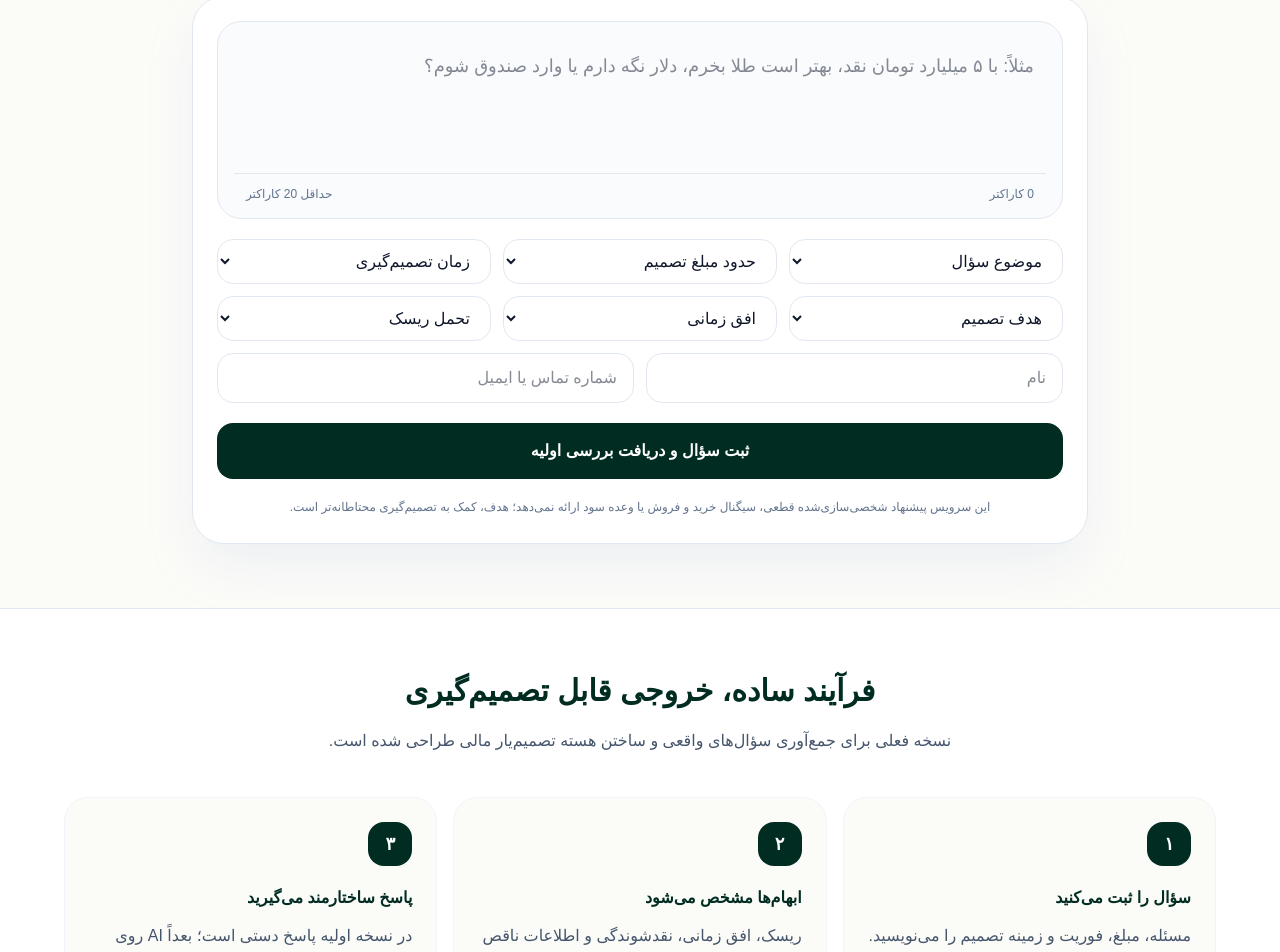
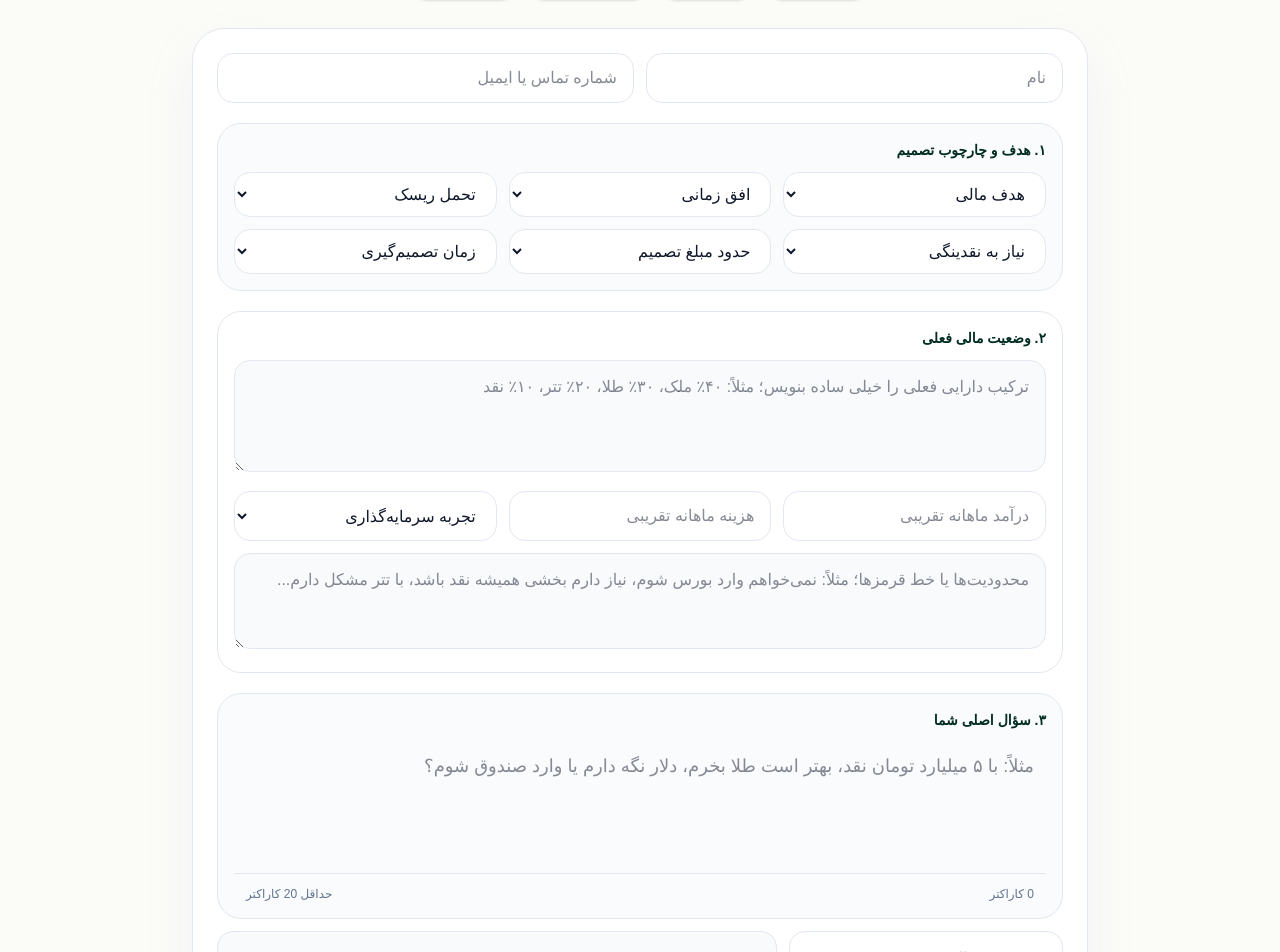
Before and after one commit to sarvvest-ops/Ask.SarvVest, a Next.js app: page / in a window 1280 px wide. Shown: the part 576-1528 px from the top of the page. Built offline with nearby package versions, Linux system fonts and the light colour scheme.

Commit message:
Convert homepage to client intake form

```diff
--- a/app/page.tsx
+++ b/app/page.tsx
@@ -71,6 +71,18 @@ const riskOptions = [
   ["high", "زیاد"],
 ] as const;
 
+const liquidityOptions = [
+  ["high", "زیاد؛ شاید زود به پول نیاز داشته باشم"],
+  ["medium", "متوسط؛ بخشی از پول باید نقد بماند"],
+  ["low", "کم؛ فعلاً نیاز فوری به پول نقد ندارم"],
+] as const;
+
+const experienceOptions = [
+  ["beginner", "تازه‌کار"],
+  ["intermediate", "متوسط"],
+  ["advanced", "حرفه‌ای"],
+] as const;
+
 const labels: Record<string, string> = Object.fromEntries([
   ...categoryOptions,
   ...amountOptions,
@@ -78,6 +90,8 @@ const labels: Record<string, string> = Object.fromEntries([
   ...goalOptions,
   ...horizonOptions,
   ...riskOptions,
+  ...liquidityOptions,
+  ...experienceOptions,
 ]);
 
 export default function Home() {
@@ -87,9 +101,15 @@ export default function Home() {
   const [category, setCategory] = useState("");
   const [amountRange, setAmountRange] = useState("");
   const [urgency, setUrgency] = useState("");
-  const [goal, setGoal] = useState("");
-  const [horizon, setHorizon] = useState("");
+  const [financialGoal, setFinancialGoal] = useState("");
+  const [timeHorizon, setTimeHorizon] = useState("");
   const [riskTolerance, setRiskTolerance] = useState("");
+  const [liquidityNeed, setLiquidityNeed] = useState("");
+  const [currentAssets, setCurrentAssets] = useState("");
+  const [monthlyIncome, setMonthlyIncome] = useState("");
+  const [monthlyExpense, setMonthlyExpense] = useState("");
+  const [investmentExperience, setInvestmentExperience] = useState("");
+  const [investmentConstraints, setInvestmentConstraints] = useState("");
   const [company, setCompany] = useState("");
   const [loading, setLoading] = useState(false);
   const [message, setMessage] = useState("");
@@ -97,14 +117,15 @@ export default function Home() {
 
   const characterCount = questionText.trim().length;
 
-  const decisionSummary = useMemo(
+  const profileSummary = useMemo(
     () =>
       [
-        goal ? `هدف تصمیم: ${labels[goal]}` : "",
-        horizon ? `افق زمانی: ${labels[horizon]}` : "",
-        riskTolerance ? `تحمل ریسک: ${labels[riskTolerance]}` : "",
+        financialGoal ? `هدف: ${labels[financialGoal]}` : "",
+        timeHorizon ? `افق زمانی: ${labels[timeHorizon]}` : "",
+        riskTolerance ? `ریسک‌پذیری: ${labels[riskTolerance]}` : "",
+        liquidityNeed ? `نیاز نقدینگی: ${labels[liquidityNeed]}` : "",
       ].filter(Boolean),
-    [goal, horizon, riskTolerance]
+    [financialGoal, timeHorizon, riskTolerance, liquidityNeed]
   );
 
   async function handleSubmit(event: FormEvent<HTMLFormElement>) {
@@ -131,9 +152,7 @@ export default function Home() {
 
     if (trimmedQuestionText.length < MIN_QUESTION_LENGTH) {
       setIsError(true);
-      setMessage(
-        `متن سؤال باید حداقل ${MIN_QUESTION_LENGTH} کاراکتر باشد تا قابل بررسی باشد.`
-      );
+      setMessage(`متن سؤال باید حداقل ${MIN_QUESTION_LENGTH} کاراکتر باشد.`);
       return;
     }
 
@@ -143,12 +162,11 @@ export default function Home() {
       return;
     }
 
-    const enrichedQuestionText = [
-      trimmedQuestionText,
-      decisionSummary.length ? `زمینه تصمیم:\n${decisionSummary.join("\n")}` : "",
-    ]
-      .filter(Boolean)
-      .join("\n\n---\n");
+    if (!financialGoal || !timeHorizon || !riskTolerance || !liquidityNeed) {
+      setIsError(true);
+      setMessage("لطفاً هدف مالی، افق زمانی، ریسک‌پذیری و نیاز نقدینگی را کامل کنید.");
+      return;
+    }
 
     setLoading(true);
 
@@ -161,10 +179,19 @@ export default function Home() {
         body: JSON.stringify({
           name: trimmedName,
           contact: trimmedContact,
-          question_text: enrichedQuestionText,
+          question_text: trimmedQuestionText,
           category,
           amount_range: amountRange,
           urgency,
+          financial_goal: financialGoal,
+          time_horizon: timeHorizon,
+          risk_tolerance: riskTolerance,
+          liquidity_need: liquidityNeed,
+          current_assets: currentAssets,
+          monthly_income: monthlyIncome,
+          monthly_expense: monthlyExpense,
+          investment_experience: investmentExperience,
+          investment_constraints: investmentConstraints,
           company,
         }),
       });
@@ -173,12 +200,12 @@ export default function Home() {
 
       if (!response.ok) {
         setIsError(true);
-        setMessage(result.error || "خطا در ثبت سؤال.");
+        setMessage(result.error || "خطا در ثبت اطلاعات.");
         return;
       }
 
       setMessage(
-        "سؤال شما ثبت شد. در نسخه اولیه، پاسخ پس از بررسی دستی و ساختارمند آماده می‌شود."
+        "پروفایل مالی اولیه و سؤال شما ثبت شد. در نسخه بعدی، پاسخ اولیه AI بر اساس همین داده‌ها ساخته می‌شود."
       );
 
       setName("");
@@ -187,9 +214,15 @@ export default function Home() {
       setCategory("");
       setAmountRange("");
       setUrgency("");
-      setGoal("");
-      setHorizon("");
+      setFinancialGoal("");
+      setTimeHorizon("");
       setRiskTolerance("");
+      setLiquidityNeed("");
+      setCurrentAssets("");
+      setMonthlyIncome("");
+      setMonthlyExpense("");
+      setInvestmentExperience("");
+      setInvestmentConstraints("");
       setCompany("");
     } catch {
       setIsError(true);
@@ -210,7 +243,7 @@ export default function Home() {
             <div className="text-lg font-semibold tracking-tight text-emerald-950">
               Ask SarvVest
             </div>
-            <div className="text-xs text-slate-500">Financial Decision Support</div>
+            <div className="text-xs text-slate-500">Financial Decision System</div>
           </div>
         </div>
 
@@ -227,20 +260,20 @@ export default function Home() {
         </nav>
       </header>
 
-      <section className="mx-auto flex min-h-[72vh] max-w-5xl flex-col items-center justify-center px-6 pb-16 pt-10 text-center">
+      <section className="mx-auto flex max-w-5xl flex-col items-center justify-center px-6 pb-16 pt-10 text-center">
         <p className="mb-5 rounded-full border border-emerald-900/10 bg-white px-4 py-2 text-xs font-medium text-emerald-950 shadow-sm">
           نسخه اولیه سیستم تصمیم‌یار مالی سرووست
         </p>
 
         <h1 className="max-w-4xl text-4xl font-black leading-[1.7] tracking-tight text-emerald-950 md:text-6xl">
-          سؤال مالی‌ات را بپرس؛
+          پروفایل مالی‌ات را بساز؛
           <br /> تصمیم را ساختارمندتر ببین.
         </h1>
 
         <p className="mt-5 max-w-2xl text-base leading-8 text-slate-600 md:text-lg">
-          Ask SarvVest برای تصمیم‌هایی مثل نگهداری پول نقد، خرید طلا یا دلار،
-          ورود به صندوق، ملک یا چینش سبد دارایی طراحی شده است؛ نه برای وعده سود
-          یا سیگنال قطعی.
+          Ask SarvVest قرار نیست فقط یک سایت پرسش و پاسخ باشد. اینجا ابتدا یک تصویر
+          اولیه از هدف، ریسک، نقدشوندگی و ترکیب دارایی ساخته می‌شود تا بعداً پاسخ
+          اولیه AI و در صورت نیاز بررسی تخصصی انسانی روی آن انجام شود.
         </p>
 
         <div className="mt-8 flex flex-wrap justify-center gap-2">
@@ -273,30 +306,80 @@ export default function Home() {
             />
           </label>
 
-          <div className="rounded-[1.5rem] border border-slate-200 bg-slate-50/70 p-3 focus-within:border-emerald-900 md:p-4">
-            <textarea
-              value={questionText}
-              onChange={(event) => setQuestionText(event.target.value)}
+          <div className="grid gap-3 md:grid-cols-2">
+            <input
+              value={name}
               required
-              minLength={MIN_QUESTION_LENGTH}
-              placeholder="مثلاً: با ۵ میلیارد تومان نقد، بهتر است طلا بخرم، دلار نگه دارم یا وارد صندوق شوم؟"
-              className="min-h-32 w-full resize-none bg-transparent px-3 py-3 text-right text-base leading-8 outline-none md:text-lg"
+              onChange={(event) => setName(event.target.value)}
+              placeholder="نام"
+              className="rounded-2xl border border-slate-200 px-4 py-3 text-right outline-none transition focus:border-emerald-800"
             />
-            <div className="flex items-center justify-between border-t border-slate-200 px-3 pt-3 text-xs text-slate-500">
-              <span>{characterCount} کاراکتر</span>
-              <span>حداقل {MIN_QUESTION_LENGTH} کاراکتر</span>
-            </div>
+
+            <input
+              value={contact}
+              required
+              minLength={5}
+              onChange={(event) => setContact(event.target.value)}
+              placeholder="شماره تماس یا ایمیل"
+              className="rounded-2xl border border-slate-200 px-4 py-3 text-right outline-none transition focus:border-emerald-800"
+            />
           </div>
 
-          <div className="mt-5 grid gap-3 md:grid-cols-3">
+          <div className="mt-5 rounded-3xl border border-slate-200 bg-slate-50/70 p-4">
+            <div className="mb-3 text-sm font-black text-emerald-950">۱. هدف و چارچوب تصمیم</div>
+            <div className="grid gap-3 md:grid-cols-3">
               <select
-              value={category}
+                value={financialGoal}
                 required
-              onChange={(event) => setCategory(event.target.value)}
+                onChange={(event) => setFinancialGoal(event.target.value)}
                 className="rounded-2xl border border-slate-200 bg-white px-4 py-3 text-right outline-none transition focus:border-emerald-800"
               >
-              <option value="">موضوع سؤال</option>
-              {categoryOptions.map(([value, label]) => (
+                <option value="">هدف مالی</option>
+                {goalOptions.map(([value, label]) => (
+                  <option key={value} value={value}>
+                    {label}
+                  </option>
+                ))}
+              </select>
+
+              <select
+                value={timeHorizon}
+                required
+                onChange={(event) => setTimeHorizon(event.target.value)}
+                className="rounded-2xl border border-slate-200 bg-white px-4 py-3 text-right outline-none transition focus:border-emerald-800"
+              >
+                <option value="">افق زمانی</option>
+                {horizonOptions.map(([value, label]) => (
+                  <option key={value} value={value}>
+                    {label}
+                  </option>
+                ))}
+              </select>
+
+              <select
+                value={riskTolerance}
+                required
+                onChange={(event) => setRiskTolerance(event.target.value)}
+                className="rounded-2xl border border-slate-200 bg-white px-4 py-3 text-right outline-none transition focus:border-emerald-800"
+              >
+                <option value="">تحمل ریسک</option>
+                {riskOptions.map(([value, label]) => (
+                  <option key={value} value={value}>
+                    {label}
+                  </option>
+                ))}
+              </select>
+            </div>
+
+            <div className="mt-3 grid gap-3 md:grid-cols-3">
+              <select
+                value={liquidityNeed}
+                required
+                onChange={(event) => setLiquidityNeed(event.target.value)}
+                className="rounded-2xl border border-slate-200 bg-white px-4 py-3 text-right outline-none transition focus:border-emerald-800"
+              >
+                <option value="">نیاز به نقدینگی</option>
+                {liquidityOptions.map(([value, label]) => (
                   <option key={value} value={value}>
                     {label}
                   </option>
@@ -329,41 +412,37 @@ export default function Home() {
                 ))}
               </select>
             </div>
+          </div>
+
+          <div className="mt-5 rounded-3xl border border-slate-200 bg-white p-4">
+            <div className="mb-3 text-sm font-black text-emerald-950">۲. وضعیت مالی فعلی</div>
+            <textarea
+              value={currentAssets}
+              onChange={(event) => setCurrentAssets(event.target.value)}
+              placeholder="ترکیب دارایی فعلی را خیلی ساده بنویس؛ مثلاً: ۴۰٪ ملک، ۳۰٪ طلا، ۲۰٪ تتر، ۱۰٪ نقد"
+              className="min-h-28 w-full resize-y rounded-2xl border border-slate-200 bg-slate-50 px-4 py-3 text-right leading-7 outline-none transition focus:border-emerald-800"
+            />
 
             <div className="mt-3 grid gap-3 md:grid-cols-3">
+              <input
+                value={monthlyIncome}
+                onChange={(event) => setMonthlyIncome(event.target.value)}
+                placeholder="درآمد ماهانه تقریبی"
+                className="rounded-2xl border border-slate-200 px-4 py-3 text-right outline-none transition focus:border-emerald-800"
+              />
+              <input
+                value={monthlyExpense}
+                onChange={(event) => setMonthlyExpense(event.target.value)}
+                placeholder="هزینه ماهانه تقریبی"
+                className="rounded-2xl border border-slate-200 px-4 py-3 text-right outline-none transition focus:border-emerald-800"
+              />
               <select
-              value={goal}
-              onChange={(event) => setGoal(event.target.value)}
+                value={investmentExperience}
+                onChange={(event) => setInvestmentExperience(event.target.value)}
                 className="rounded-2xl border border-slate-200 bg-white px-4 py-3 text-right outline-none transition focus:border-emerald-800"
               >
-              <option value="">هدف تصمیم</option>
-              {goalOptions.map(([value, label]) => (
-                <option key={value} value={value}>
-                  {label}
-                </option>
-              ))}
-            </select>
-
-            <select
-              value={horizon}
-              onChange={(event) => setHorizon(event.target.value)}
-              className="rounded-2xl border border-slate-200 bg-white px-4 py-3 text-right outline-none transition focus:border-emerald-800"
-            >
-              <option value="">افق زمانی</option>
-              {horizonOptions.map(([value, label]) => (
-                <option key={value} value={value}>
-                  {label}
-                </option>
-              ))}
-            </select>
-
-            <select
-              value={riskTolerance}
-              onChange={(event) => setRiskTolerance(event.target.value)}
-              className="rounded-2xl border border-slate-200 bg-white px-4 py-3 text-right outline-none transition focus:border-emerald-800"
-            >
-              <option value="">تحمل ریسک</option>
-              {riskOptions.map(([value, label]) => (
+                <option value="">تجربه سرمایه‌گذاری</option>
+                {experienceOptions.map(([value, label]) => (
                   <option key={value} value={value}>
                     {label}
                   </option>
@@ -371,23 +450,50 @@ export default function Home() {
               </select>
             </div>
 
-          <div className="mt-3 grid gap-3 md:grid-cols-2">
-            <input
-              value={name}
+            <textarea
+              value={investmentConstraints}
+              onChange={(event) => setInvestmentConstraints(event.target.value)}
+              placeholder="محدودیت‌ها یا خط قرمزها؛ مثلاً: نمی‌خواهم وارد بورس شوم، نیاز دارم بخشی همیشه نقد باشد، با تتر مشکل دارم..."
+              className="mt-3 min-h-24 w-full resize-y rounded-2xl border border-slate-200 bg-slate-50 px-4 py-3 text-right leading-7 outline-none transition focus:border-emerald-800"
+            />
+          </div>
+
+          <div className="mt-5 rounded-[1.5rem] border border-slate-200 bg-slate-50/70 p-3 focus-within:border-emerald-900 md:p-4">
+            <div className="mb-2 text-sm font-black text-emerald-950">۳. سؤال اصلی شما</div>
+            <textarea
+              value={questionText}
+              onChange={(event) => setQuestionText(event.target.value)}
               required
-              onChange={(event) => setName(event.target.value)}
-              placeholder="نام"
-              className="rounded-2xl border border-slate-200 px-4 py-3 text-right outline-none transition focus:border-emerald-800"
+              minLength={MIN_QUESTION_LENGTH}
+              placeholder="مثلاً: با ۵ میلیارد تومان نقد، بهتر است طلا بخرم، دلار نگه دارم یا وارد صندوق شوم؟"
+              className="min-h-32 w-full resize-none bg-transparent px-3 py-3 text-right text-base leading-8 outline-none md:text-lg"
             />
+            <div className="flex items-center justify-between border-t border-slate-200 px-3 pt-3 text-xs text-slate-500">
+              <span>{characterCount} کاراکتر</span>
+              <span>حداقل {MIN_QUESTION_LENGTH} کاراکتر</span>
+            </div>
+          </div>
 
-            <input
-              value={contact}
+          <div className="mt-3 grid gap-3 md:grid-cols-3">
+            <select
+              value={category}
               required
-              minLength={5}
-              onChange={(event) => setContact(event.target.value)}
-              placeholder="شماره تماس یا ایمیل"
-              className="rounded-2xl border border-slate-200 px-4 py-3 text-right outline-none transition focus:border-emerald-800"
-            />
+              onChange={(event) => setCategory(event.target.value)}
+              className="rounded-2xl border border-slate-200 bg-white px-4 py-3 text-right outline-none transition focus:border-emerald-800"
+            >
+              <option value="">موضوع سؤال</option>
+              {categoryOptions.map(([value, label]) => (
+                <option key={value} value={value}>
+                  {label}
+                </option>
+              ))}
+            </select>
+
+            <div className="rounded-2xl border border-slate-200 bg-slate-50 px-4 py-3 text-sm leading-7 text-slate-600 md:col-span-2">
+              {profileSummary.length
+                ? profileSummary.join(" | ")
+                : "با تکمیل فرم، یک IPS ساده و مسیر بررسی اولیه ساخته می‌شود."}
+            </div>
           </div>
 
           <button
@@ -395,7 +501,7 @@ export default function Home() {
             disabled={loading}
             className="mt-5 w-full rounded-2xl bg-emerald-950 px-6 py-4 text-base font-bold text-white transition hover:bg-emerald-900 disabled:cursor-not-allowed disabled:opacity-60"
           >
-            {loading ? "در حال ثبت..." : "ثبت سؤال و دریافت بررسی اولیه"}
+            {loading ? "در حال ثبت..." : "ثبت پروفایل مالی و شروع بررسی"}
           </button>
 
           {message && (
@@ -410,7 +516,7 @@ export default function Home() {
 
           <p className="mt-4 text-center text-xs leading-6 text-slate-500">
             این سرویس پیشنهاد شخصی‌سازی‌شده قطعی، سیگنال خرید و فروش یا وعده سود
-            ارائه نمی‌دهد؛ هدف، کمک به تصمیم‌گیری محتاطانه‌تر است.
+            ارائه نمی‌دهد؛ هدف، ساختن چارچوب تصمیم‌گیری و تشخیص نیاز به بررسی تخصصی است.
           </p>
         </form>
       </section>
@@ -419,26 +525,27 @@ export default function Home() {
         <div className="mx-auto max-w-6xl">
           <div className="mx-auto max-w-2xl text-center">
             <h2 className="text-2xl font-black text-emerald-950 md:text-3xl">
-              فرآیند ساده، خروجی قابل تصمیم‌گیری
+              مسیر درست Ask SarvVest
             </h2>
             <p className="mt-4 leading-8 text-slate-600">
-              نسخه فعلی برای جمع‌آوری سؤال‌های واقعی و ساختن هسته تصمیم‌یار مالی
-              طراحی شده است.
+              هدف نهایی، ساخت پرونده مالی، IPS ساده، پاسخ اولیه AI و ارجاع موارد مهم به
+              بررسی تخصصی انسانی است.
             </p>
           </div>
 
-          <div className="mt-10 grid gap-4 md:grid-cols-3">
+          <div className="mt-10 grid gap-4 md:grid-cols-4">
             {[
-              ["۱", "سؤال را ثبت می‌کنید", "مسئله، مبلغ، فوریت و زمینه تصمیم را می‌نویسید."],
-              ["۲", "ابهام‌ها مشخص می‌شود", "ریسک، افق زمانی، نقدشوندگی و اطلاعات ناقص جدا می‌شود."],
-              ["۳", "پاسخ ساختارمند می‌گیرید", "در نسخه اولیه پاسخ دستی است؛ بعداً AI روی همین داده‌ها ساخته می‌شود."],
+              ["۱", "پروفایل مالی", "هدف، افق زمانی، نقدشوندگی، ریسک و دارایی فعلی ثبت می‌شود."],
+              ["۲", "IPS ساده", "سیستم یک خلاصه اولیه از وضعیت و محدودیت‌های تصمیم می‌سازد."],
+              ["۳", "پاسخ اولیه", "در مرحله بعد AI بر اساس همین داده‌ها پیش‌نویس پاسخ می‌دهد."],
+              ["۴", "بررسی انسانی", "موارد پیچیده، بزرگ یا پرریسک برای بررسی تخصصی جدا می‌شوند."],
             ].map(([step, title, description]) => (
               <div key={step} className="rounded-3xl border border-slate-100 bg-[#fbfbf8] p-6">
                 <div className="mb-5 flex h-11 w-11 items-center justify-center rounded-2xl bg-emerald-950 text-lg font-bold text-white">
                   {step}
                 </div>
                 <h3 className="font-bold text-emerald-950">{title}</h3>
-                <p className="mt-3 leading-7 text-slate-600">{description}</p>
+                <p className="mt-3 text-sm leading-7 text-slate-600">{description}</p>
               </div>
             ))}
           </div>
@@ -462,8 +569,8 @@ export default function Home() {
       </section>
 
       <footer className="border-t border-slate-200 px-6 py-8 text-center text-xs leading-6 text-slate-500">
-        Ask SarvVest یک ابزار تصمیم‌یار آموزشی و تحلیلی است و جایگزین مشاوره
-        رسمی سرمایه‌گذاری، مالیاتی یا حقوقی نیست.
+        Ask SarvVest یک ابزار تصمیم‌یار آموزشی و تحلیلی است و جایگزین مشاوره رسمی
+        سرمایه‌گذاری، مالیاتی یا حقوقی نیست.
       </footer>
     </main>
   );
```
Lines whose indentation alone changed are shown as unchanged.
